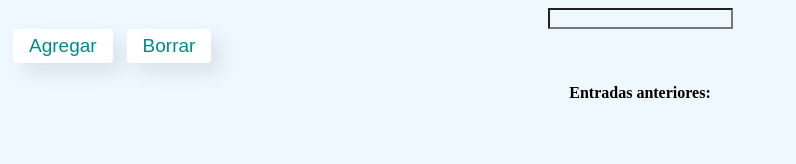
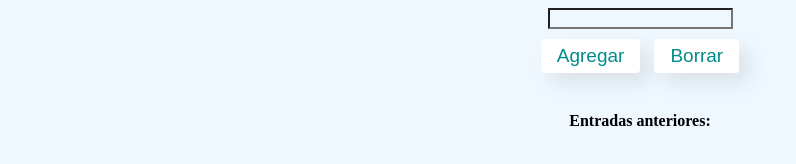
Before and after one commit to Daniel-Prada27/Tareas-Web, a plain HTML site: page Tarea1/index.html in a window 1280 px wide. Shown: the whole page, without its empty margins (0-796 px from the left). Drawn offline with Linux system fonts and the light colour scheme.

Commit message:
Ajuste botones
No se que poner :)

```diff
--- a/Tarea1/css/style.css
+++ b/Tarea1/css/style.css
@@ -14,6 +14,11 @@
     justify-items: center;
     justify-content: center;
     display: flex;
+}
+div{
+    margin-top: 10px;
+    text-align: center;
+    justify-content: center;
 }
 h4{
     text-align: center;
--- a/Tarea1/index.html
+++ b/Tarea1/index.html
@@ -9,8 +9,10 @@
 </head>
 <body>
     <input type="text" id="input-usuario">
-    <button id="boton-agregar">Agregar</button>
-    <button id="boton-borrar">Borrar</button>
+    <div>
+        <button id="boton-agregar">Agregar</button>
+        <button id="boton-borrar">Borrar</button>
+    </div>
     <br>
     <h4>Entradas anteriores:</h4>
     <div id="contenedor">
```
